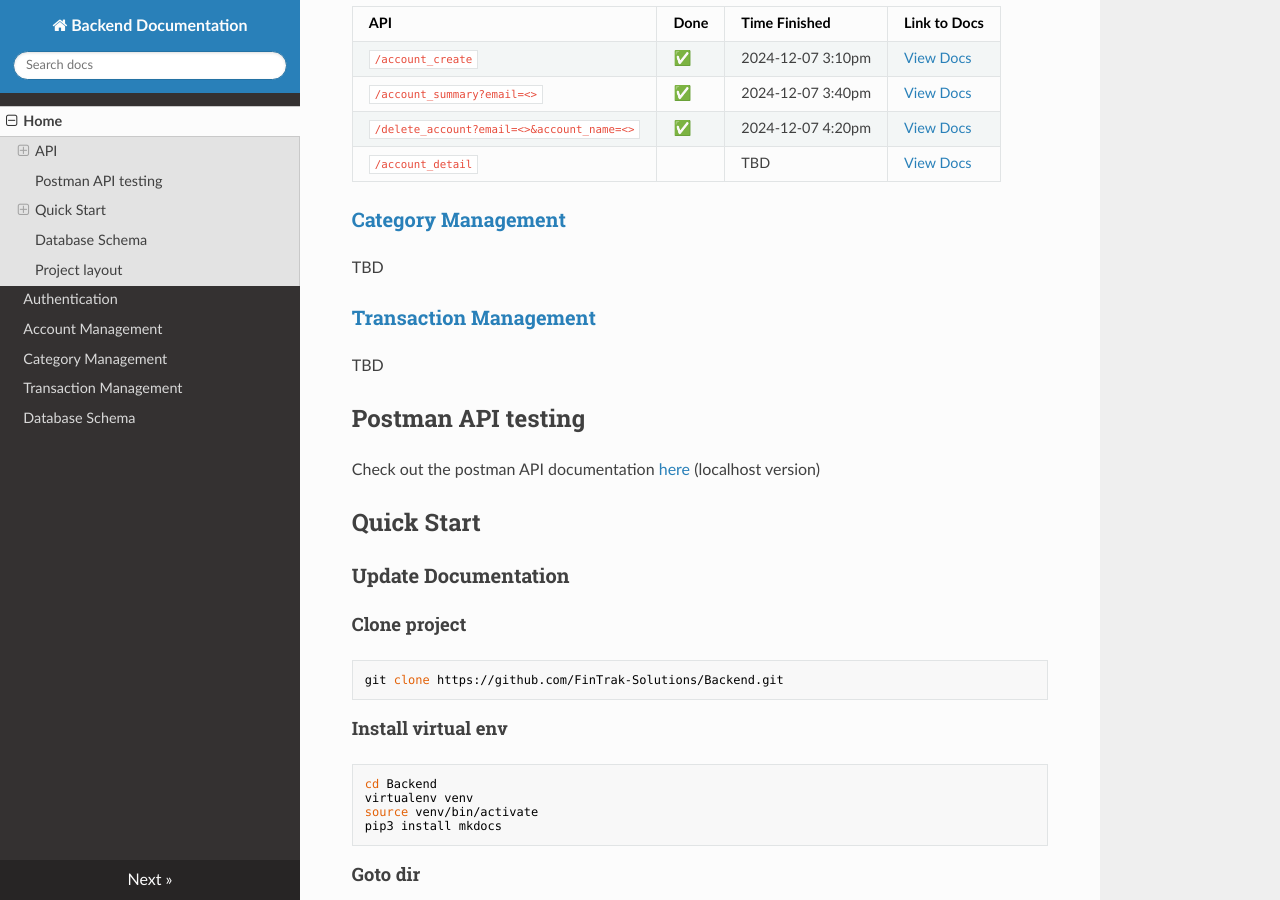
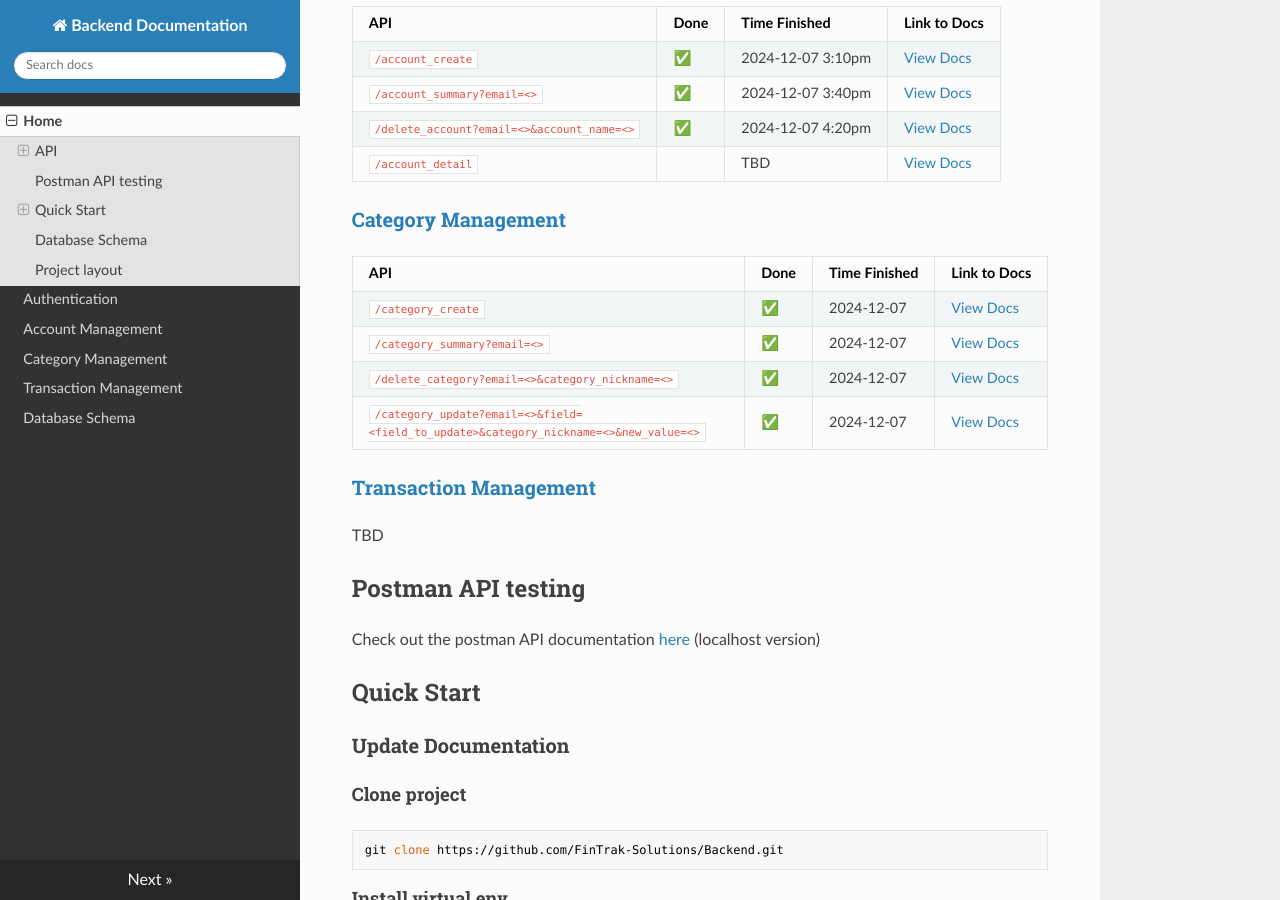
Before and after one commit to FinTrak-Solutions/Backend, an MkDocs documentation site: the page built from Documentation/docs/index.md, in a window 1280 px wide and 900 px high, scrolled down 405 px. Built offline with MkDocs 1.6.1, drawn with Linux system fonts in a browser that asks for light colours; nearby versions of some CDN libraries.

Commit message:
doc deployed

```diff
--- a/Documentation/docs/index.md
+++ b/Documentation/docs/index.md
@@ -14,7 +14,13 @@
 | `/account_detail`                          |         | TBD               | [View Docs](account/#get-account-detailed-view-for-user-get) |
 
 ### [Category Management](category.md)
-TBD
+| API                                        | Done | Time Finished | Link to Docs      |
+|--------------------------------------------|------|---------------|-------------------|
+| `/category_create`                          | ✅    | 2024-12-07    | [View Docs](category/#create-new-category-post) |
+| `/category_summary?email=<>`                | ✅    | 2024-12-07    | [View Docs](category/#get-category-overview-for-user-get) |
+| `/delete_category?email=<>&category_nickname=<>` | ✅    | 2024-12-07    | [View Docs](category/#delete-a-category-for-user-delete) |
+| `/category_update?email=<>&field=<field_to_update>&category_nickname=<>&new_value=<>`| ✅    | 2024-12-07    | [View Docs](category/#update-a-category-for-user-update) |
+
 
 ### [Transaction Management](transaction.md)
 TBD
```
Also changed, not shown: Documentation/site/index.html, Documentation/site/search/search_index.json.
